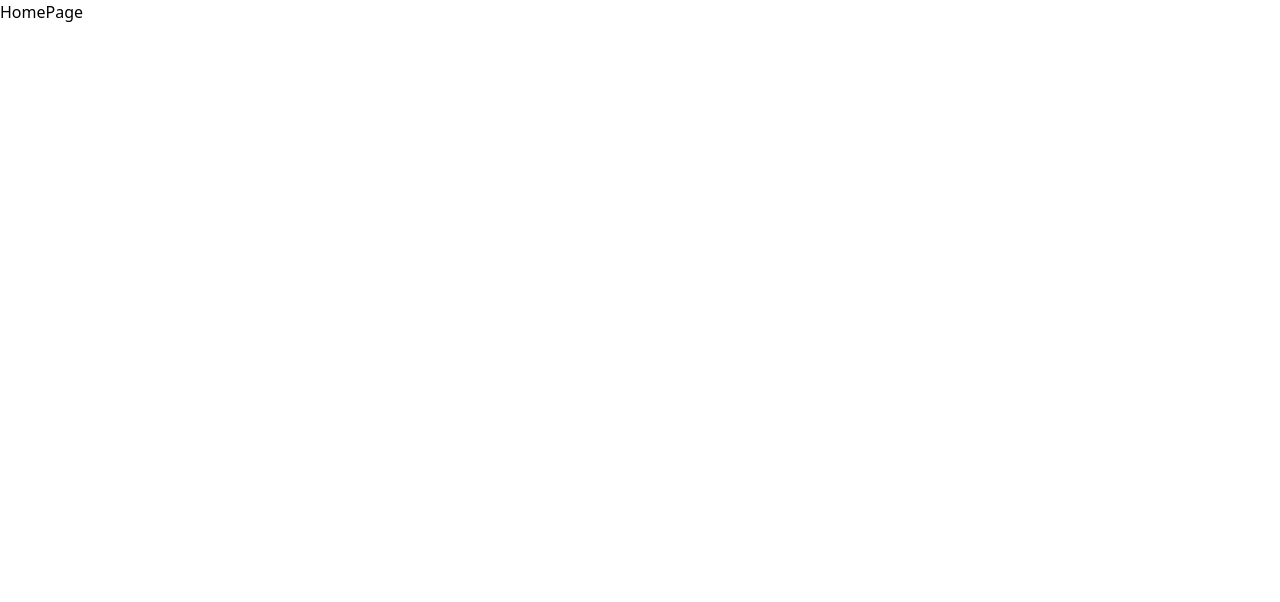
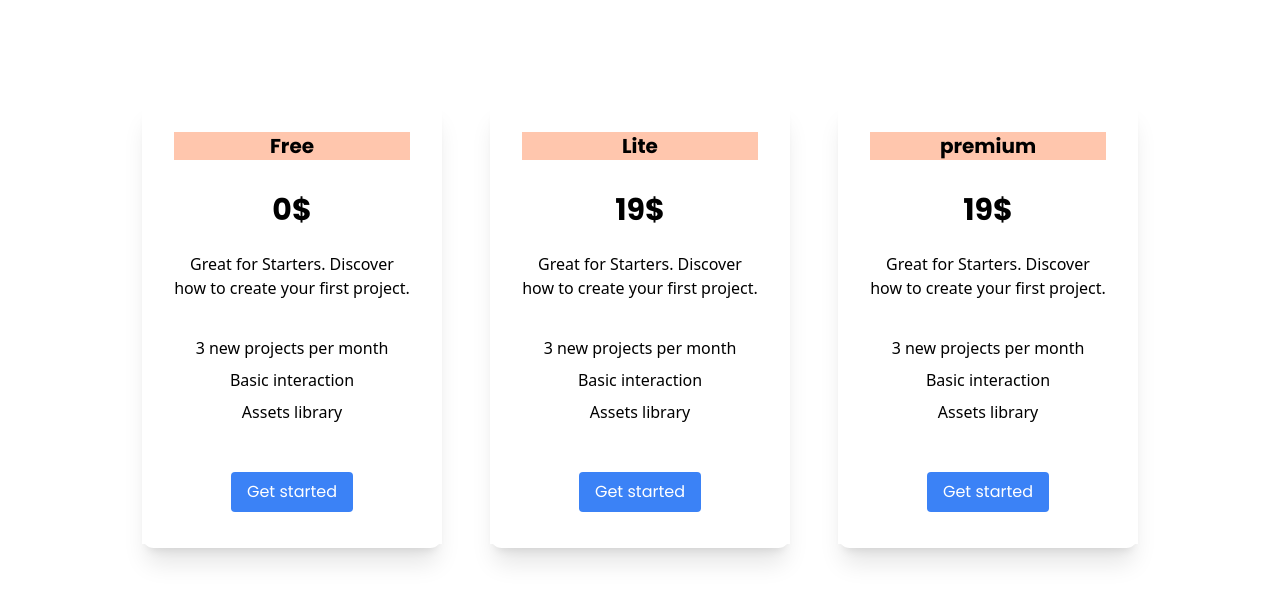
Before and after one commit to manish189000/profile-builder, a React (Vite) app in the folder frontend/: page / in a window 1280 px wide. Shown: the top 602 px of the page. Built offline with nearby package versions, Linux system fonts and the light colour scheme.

Commit message:
manish changes

```diff
--- /dev/null
+++ b/frontend/src/components/home-components/Footer.jsx
@@ -0,0 +1,42 @@
+import React from "react";
+import { FaFacebook } from "react-icons/fa";
+import { FaTwitter } from "react-icons/fa";
+import { FcGoogle } from "react-icons/fc";
+import { FaYoutube } from "react-icons/fa";
+import { IoLogoLinkedin } from "react-icons/io5";
+
+const Footer = () => {
+  return (
+    <>
+      <div className="footer w-full flex flex-col items-center bg-oliv text-scrlt p-8">
+        <div className="foter-items flex flex-col items-center justify-center text-center mb-6">
+          <li className="text-lg font-pop mb-2 font-bold list-none text-[47px]   m480:leading-[4rem]">
+            Resume-builder-ai
+          </li>
+          <div className="list-items pt-10">
+            <p className="para w-[60%] m-auto font-pop font-normal ">
+              Now I have added a description in the footer design using the
+              following codes. Text font-size: 14px and color white used.with
+              required source code
+            </p>
+          </div>
+        </div>
+        <div className="Social-media flex mt-4 space-x-4">
+          <FaFacebook className="icon text-cyan-700 text-[40px] rounded-full bg-white p-2" />
+          <FaTwitter className="text-[40px] text-blue-400 rounded-full bg-white p-2" />
+          <FcGoogle className="text-[40px] rounded-full bg-white p-2" />
+          <FaYoutube className="text-[40px] text-red-700 rounded-full bg-white p-2" />
+          <IoLogoLinkedin className="text-[40px] text-blue-700 rounded-full bg-white p-2" />
+        </div>
+        <div className="footer-end mt-6 w-full">
+          <hr className="border-scrlt" />
+          <div className="mt-2 text-center  m480:text-center font-pop font-normal  ">
+            @copyright resume media ai
+          </div>
+        </div>
+      </div>
+    </>
+  );
+};
+
+export default Footer;
--- /dev/null
+++ b/frontend/src/components/home-components/PricingCards.jsx
@@ -0,0 +1,64 @@
+import React from "react";
+
+const PricingCard = ({
+  title,
+  price,
+  description,
+  projects,
+  interaction,
+  library,
+}) => {
+  return (
+    // hover:scale-110
+    <div className="mainContainer w-[300px] h-[28rem] mt-[100px] rounded-xl shadow-xl">
+      <div className=" card text-center h-[ 60%] max-w-lg bg-white p-8 bg-gradient-to-r from-[orange]-300 via-gray-200 to-white relative  transition duration-500 cursor-pointer object-covers">
+        <div className="text-xl font-bold mb-[2rem] w-[30] bg-[#ffc6ad] rounded-1xl font-pop">
+          {title}
+        </div>
+        <div className="text-3xl font-bold mb-4 font-pop">{price}</div>
+        <p className="  mb-4 pt-2">{description}</p>
+        <p className=" pt-5">{`${projects} new projects per month `}</p>
+        <p className=" pt-2">{interaction}</p>
+        <p className=" pt-2">{library}</p>
+        <button className="bg-blue-500 text-white px-4 py-2 rounded hover:bg-blue-700 font-pop  mt-12">
+          Get started
+        </button>
+      </div>
+    </div>
+  );
+};
+
+const PricingCards = () => {
+  return (
+    <div className="flex flex-wrap gap-12 md: justify-center ">
+      <PricingCard
+        title="Free"
+        price="0$"
+        description="Great for Starters. Discover how to create your first project."
+        projects="3"
+        interaction="Basic interaction"
+        library="Assets library"
+      />
+
+      <PricingCard
+        title="Lite"
+        price="19$"
+        description="Great for Starters. Discover how to create your first project."
+        projects="3"
+        interaction="Basic interaction"
+        library="Assets library"
+      />
+
+      <PricingCard
+        title="premium"
+        price="19$"
+        description="Great for Starters. Discover how to create your first project."
+        projects="3"
+        interaction="Basic interaction"
+        library="Assets library"
+      />
+    </div>
+  );
+};
+
+export default PricingCards;
--- a/frontend/src/index.css
+++ b/frontend/src/index.css
@@ -12,3 +12,11 @@
     scrollbar-width: none; /* Firefox */
   }
 }
+
+@layer base {
+  :root {
+    --scarlet: #a45848;
+    --lightOlive: #efece8;
+    --lightTeal: #a7beae;
+  }
+}
--- a/frontend/src/pages/HomePage.jsx
+++ b/frontend/src/pages/HomePage.jsx
@@ -1,5 +1,14 @@
+import Footer from "../components/home-components/Footer";
+import PricingCards from "../components/home-components/PricingCards";
+
 const HomePage = () => {
-  return <div>HomePage</div>;
+  return (
+    <div>
+      {/* <Footer /> */}
+
+      <PricingCards />
+    </div>
+  );
 };
 
 export default HomePage;
--- a/frontend/tailwind.config.js
+++ b/frontend/tailwind.config.js
@@ -32,6 +32,13 @@ export default {
         os: ["Open Sans"],
         mons: ["Montserrat"],
       },
+      colors: {
+        lgry: "var(--light-Grey)",
+        blk: "var(--black)",
+        scrlt: "var(--scarlet)",
+        oliv: "var(--lightOlive)",
+        lteal: "var(--lightTeal)",
+      },
     },
     screens: {
       "2xl": { max: "1400px" },
@@ -40,6 +47,8 @@ export default {
       air: { max: "820px" },
       md: { max: "767px" },
       sm: { max: "639px" },
+      lg2: { max: "740px" },
+      m480: { max: "480px" },
     },
   },
   plugins: [],
```
Also changed, not shown: frontend/src/components/home-components/Images/836.jpg (added).
